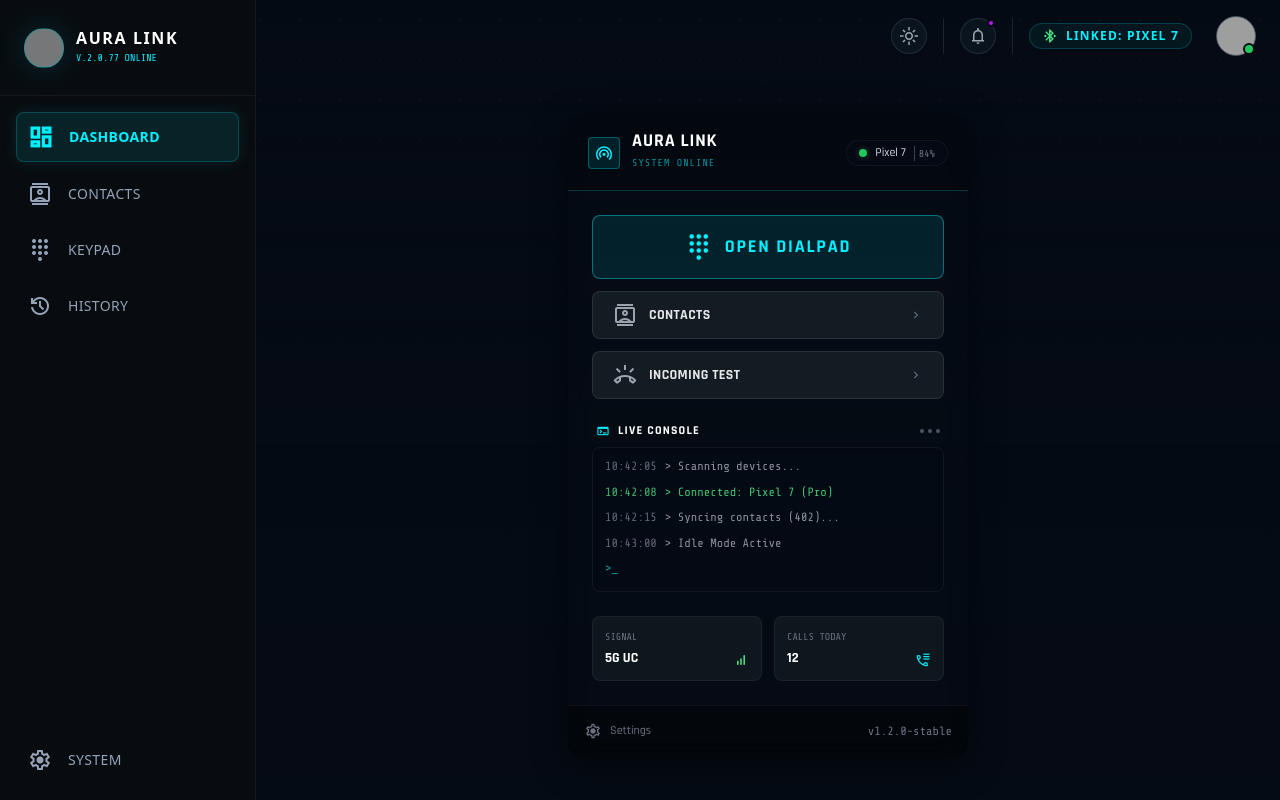
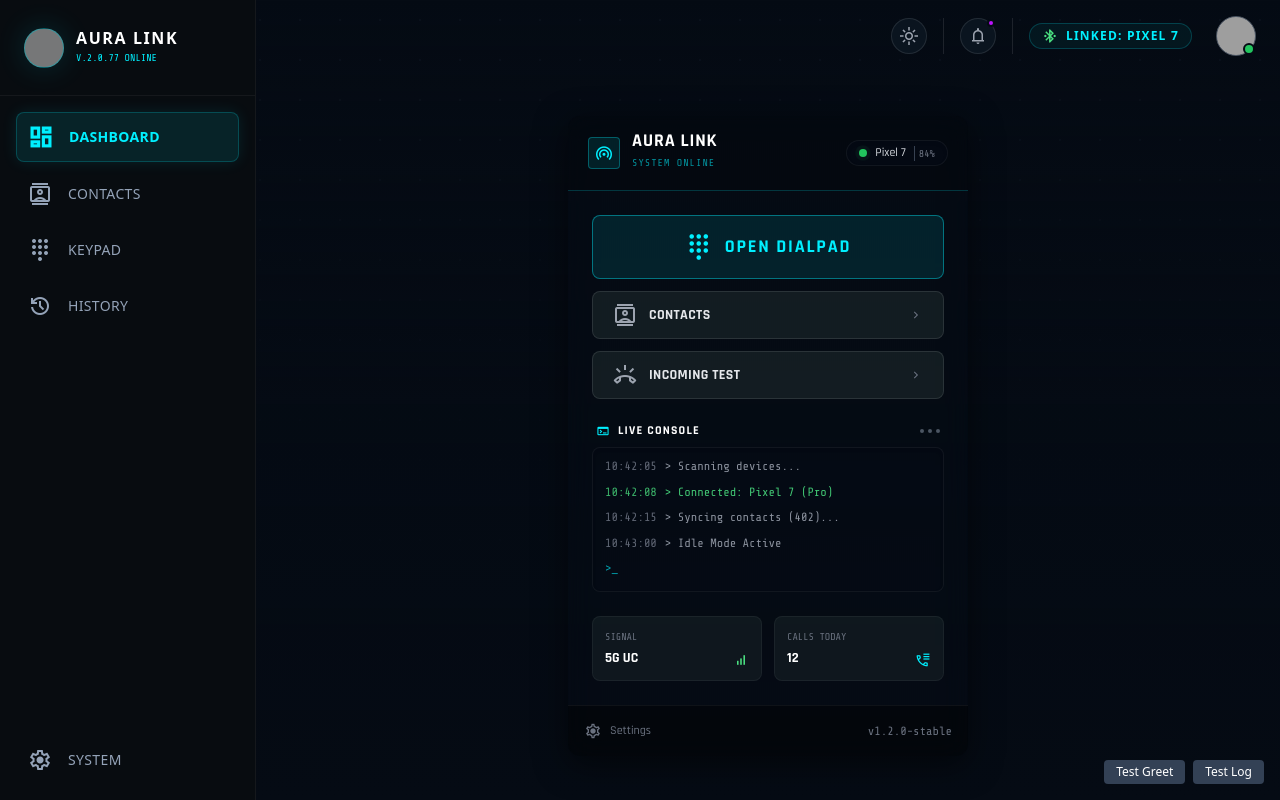
Before and after one commit to Software-Guardians/Call-Forwarding-App, a React (Vite) app: page / in a window 1280 px wide. Built offline with nearby package versions, Linux system fonts and the light colour scheme; grey boxes are pictures that could not be loaded.

Commit message:
Phase 3 Step 2: Basic Commands (Greet, Log) & Frontend Integration

```diff
--- a/src/App.tsx
+++ b/src/App.tsx
@@ -7,6 +7,8 @@ import { ActiveCall } from "./pages/ActiveCall";
 import { IncomingCallOverlay } from "./components/overlay/IncomingCallOverlay";
 import { Settings } from "./pages/Settings";
 import { Layout } from "./layouts/Layout";
+
+import { invoke } from "@tauri-apps/api/core";
 
 type View = 'dashboard' | 'dialer' | 'contacts' | 'active-call' | 'settings';
 
@@ -43,11 +45,33 @@ function App() {
     <>
       <Layout currentView={currentView} onNavigate={(view) => setCurrentView(view)}>
         {currentView === 'dashboard' && (
-          <Dashboard
-            onDialpadClick={() => setCurrentView('dialer')}
-            onContactsClick={() => setCurrentView('contacts')}
-            onSimulateIncomingCall={simulateIncomingCall}
-          />
+          <>
+            {/*
+            // ... inside Dashboard component or pass down as props
+            // For now, I'll modify App.tsx to include these generic tests in the Dashboard view for convenience,
+            // or I can add them to the Dashboard definition if I had it open.
+            // Wait, I see App.tsx. I will add a temporary test section in the Dashboard render block in App.tsx.
+            */}
+            <Dashboard
+              onDialpadClick={() => setCurrentView('dialer')}
+              onContactsClick={() => setCurrentView('contacts')}
+              onSimulateIncomingCall={simulateIncomingCall}
+            />
+            <div className="fixed bottom-4 right-4 flex gap-2">
+              <button
+                onClick={() => invoke('greet', { name: 'User' }).then(console.log)}
+                className="px-3 py-1 bg-slate-700 text-white rounded text-xs"
+              >
+                Test Greet
+              </button>
+              <button
+                onClick={() => invoke('log_message', { msg: 'Hello from React!' })}
+                className="px-3 py-1 bg-slate-700 text-white rounded text-xs"
+              >
+                Test Log
+              </button>
+            </div>
+          </>
         )}
         {currentView === 'dialer' && (
           <Dialer />
```
Also changed, not shown: memory-bank/activeContext.md (+1 -1 lines), memory-bank/progress.md (+1 -1 lines), 1 other file (tests, documents, lock files or other folders).
